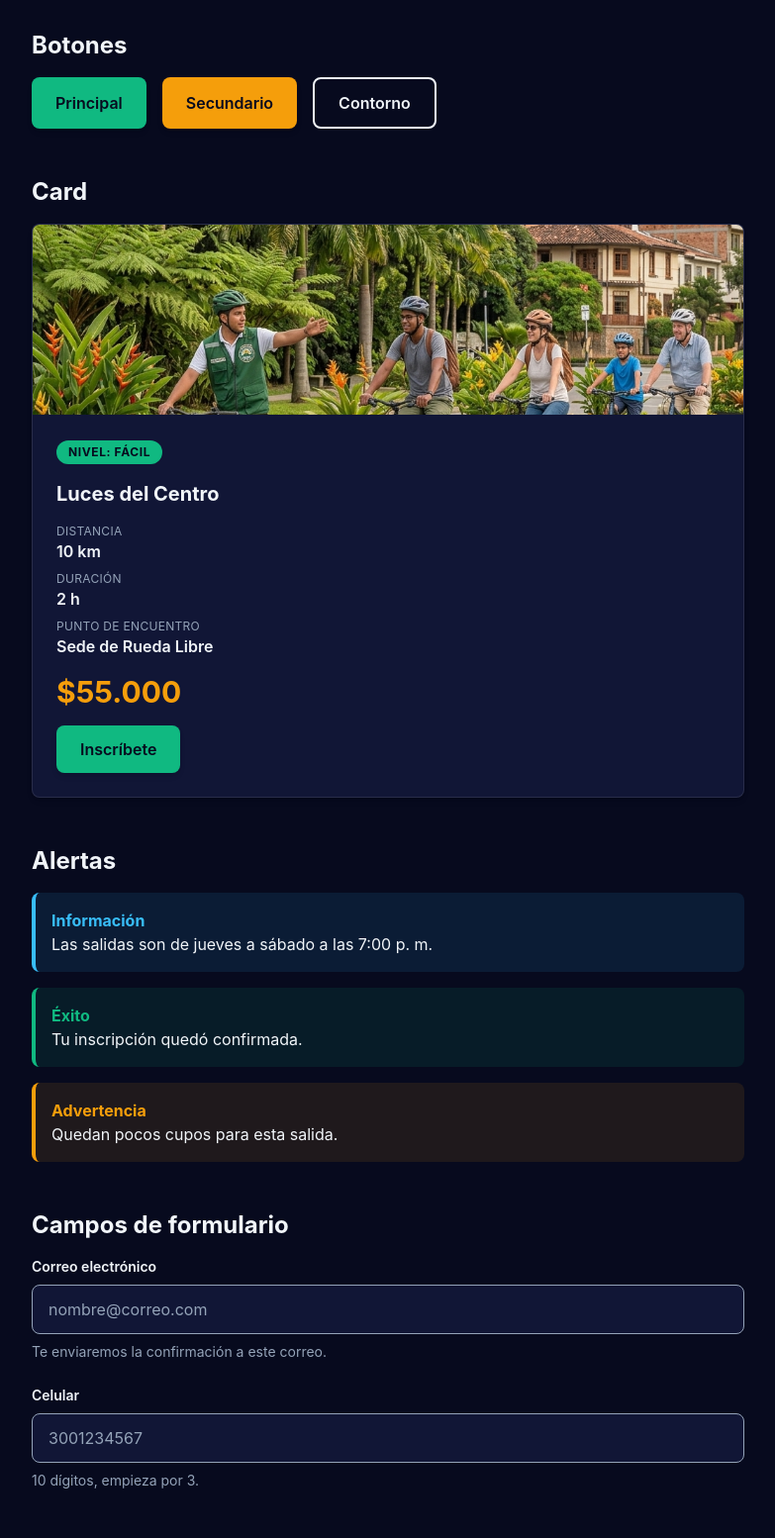
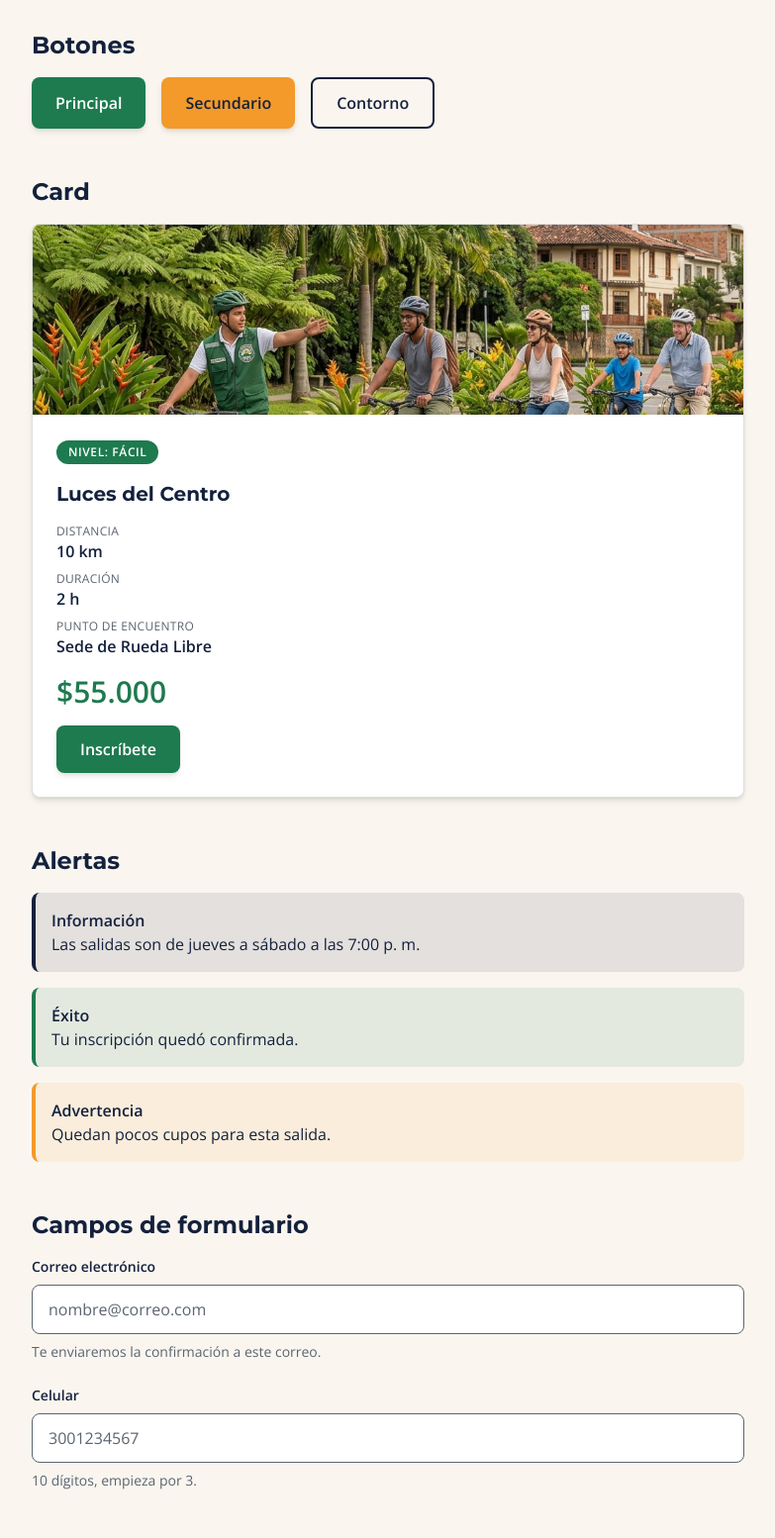
Before and after one commit to nicolas-10-23/Ruta_Basica, a website: page rueda-libre/nocturna/componentes.html in a window 1280 px wide. Shown: the part 106-1660 px from the top of the page at 99% size, without its empty margins (248-1031 px from the left). Drawn offline with nearby package versions, Linux system fonts and the light colour scheme.

Commit message:
feat: tema de marca con @theme y modo oscuro en Rueda Nocturna

```diff
--- a/rueda-libre/nocturna/componentes.html
+++ b/rueda-libre/nocturna/componentes.html
@@ -4,78 +4,77 @@
     <meta charset="UTF-8">
     <meta name="viewport" content="width=device-width, initial-scale=1.0">
     <title>Kit de componentes | Rueda Nocturna</title>
+    <link rel="preconnect" href="https://fonts.googleapis.com">
+    <link rel="preconnect" href="https://fonts.gstatic.com" crossorigin>
+    <link href="https://fonts.googleapis.com/css2?family=Montserrat:wght@700&family=Open+Sans:wght@400;600&display=swap" rel="stylesheet">
     <link rel="stylesheet" href="src/output.css">
 </head>
-<body class="bg-midnight text-niebla">
+<body class="bg-crema font-texto text-azul-noche dark:bg-azul-noche dark:text-crema">
 
 <main class="mx-auto max-w-3xl space-y-12 px-6 py-12">
 
-    <h1 class="text-4xl font-bold">Kit de componentes</h1>
+    <h1 class="font-titulos text-4xl font-bold">Kit de componentes</h1>
 
-    <!-- BOTONES -->
     <section class="space-y-4">
-        <h2 class="text-2xl font-bold">Botones</h2>
+        <h2 class="font-titulos text-2xl font-bold">Botones</h2>
         <div class="flex flex-wrap gap-4">
-            <button type="button" class="rounded-lg bg-ciclon px-6 py-3 font-semibold text-midnight shadow-md hover:bg-emerald-400 focus:outline-none focus:ring-4 focus:ring-farola focus:ring-offset-2 focus:ring-offset-midnight">Principal</button>
-            <button type="button" class="rounded-lg bg-farola px-6 py-3 font-semibold text-midnight shadow-md hover:bg-amber-300 focus:outline-none focus:ring-4 focus:ring-niebla focus:ring-offset-2 focus:ring-offset-midnight">Secundario</button>
-            <button type="button" class="rounded-lg border-2 border-niebla px-6 py-3 font-semibold text-niebla hover:bg-niebla hover:text-midnight focus:outline-none focus:ring-4 focus:ring-farola focus:ring-offset-2 focus:ring-offset-midnight">Contorno</button>
+            <button type="button" class="rounded-lg bg-verde-ruta px-6 py-3 font-semibold text-white shadow-md hover:brightness-90 focus:outline-none focus:ring-4 focus:ring-azul-noche focus:ring-offset-2 focus:ring-offset-crema dark:focus:ring-amarillo-farol dark:focus:ring-offset-azul-noche">Principal</button>
+            <button type="button" class="rounded-lg bg-naranja-pedal px-6 py-3 font-semibold text-azul-noche shadow-md hover:bg-amarillo-farol focus:outline-none focus:ring-4 focus:ring-azul-noche focus:ring-offset-2 focus:ring-offset-crema dark:focus:ring-amarillo-farol dark:focus:ring-offset-azul-noche">Secundario</button>
+            <button type="button" class="rounded-lg border-2 border-azul-noche px-6 py-3 font-semibold text-azul-noche hover:bg-azul-noche hover:text-crema focus:outline-none focus:ring-4 focus:ring-azul-noche focus:ring-offset-2 focus:ring-offset-crema dark:border-crema dark:text-crema dark:hover:bg-crema dark:hover:text-azul-noche dark:focus:ring-amarillo-farol dark:focus:ring-offset-azul-noche">Contorno</button>
         </div>
     </section>
 
-    <!-- CARD -->
     <section class="space-y-4">
-        <h2 class="text-2xl font-bold">Card</h2>
-        <article class="overflow-hidden rounded-lg border border-white/10 bg-aburra shadow-md transition-shadow hover:border-farola hover:shadow-2xl">
+        <h2 class="font-titulos text-2xl font-bold">Card</h2>
+        <article class="overflow-hidden rounded-lg border border-azul-noche/15 bg-white shadow-md transition-shadow hover:border-naranja-pedal hover:shadow-2xl dark:border-white/10 dark:bg-white/5 dark:hover:border-amarillo-farol">
             <img src="../img/ruta.png" alt="Ciclistas recorriendo una ruta nocturna" class="h-48 w-full object-cover">
             <div class="space-y-4 p-6">
-                <span class="inline-block rounded-full bg-ciclon px-3 py-1 text-xs font-bold uppercase tracking-wider text-midnight">Nivel: Fácil</span>
-                <h3 class="text-xl font-bold">Luces del Centro</h3>
+                <span class="inline-block rounded-full bg-verde-ruta px-3 py-1 text-xs font-bold uppercase tracking-wider text-white">Nivel: Fácil</span>
+                <h3 class="font-titulos text-xl font-bold">Luces del Centro</h3>
                 <ul class="space-y-2">
-                    <li><span class="block text-xs uppercase tracking-wide text-asfalto">Distancia</span><span class="font-semibold">10 km</span></li>
-                    <li><span class="block text-xs uppercase tracking-wide text-asfalto">Duración</span><span class="font-semibold">2 h</span></li>
-                    <li><span class="block text-xs uppercase tracking-wide text-asfalto">Punto de encuentro</span><span class="font-semibold">Sede de Rueda Libre</span></li>
+                    <li><span class="block text-xs uppercase tracking-wide text-gris-asfalto dark:text-crema/75">Distancia</span><span class="font-semibold">10 km</span></li>
+                    <li><span class="block text-xs uppercase tracking-wide text-gris-asfalto dark:text-crema/75">Duración</span><span class="font-semibold">2 h</span></li>
+                    <li><span class="block text-xs uppercase tracking-wide text-gris-asfalto dark:text-crema/75">Punto de encuentro</span><span class="font-semibold">Sede de Rueda Libre</span></li>
                 </ul>
-                <p class="text-3xl font-bold text-farola">$55.000</p>
-                <button type="button" class="rounded-lg bg-ciclon px-6 py-3 font-semibold text-midnight shadow-md hover:bg-emerald-400 focus:outline-none focus:ring-4 focus:ring-farola focus:ring-offset-2 focus:ring-offset-aburra">Inscríbete</button>
+                <p class="text-3xl font-bold text-verde-ruta dark:text-amarillo-farol">$55.000</p>
+                <button type="button" class="rounded-lg bg-verde-ruta px-6 py-3 font-semibold text-white shadow-md hover:brightness-90 focus:outline-none focus:ring-4 focus:ring-azul-noche focus:ring-offset-2 focus:ring-offset-white dark:focus:ring-amarillo-farol dark:focus:ring-offset-azul-noche">Inscríbete</button>
             </div>
         </article>
     </section>
 
-    <!-- ALERTAS -->
     <section class="space-y-4">
-        <h2 class="text-2xl font-bold">Alertas</h2>
+        <h2 class="font-titulos text-2xl font-bold">Alertas</h2>
 
-        <div role="region" aria-label="Información" class="rounded-lg border-l-4 border-info bg-info/10 p-4">
-            <p class="font-bold text-info">Información</p>
-            <p class="text-niebla">Las salidas son de jueves a sábado a las 7:00 p. m.</p>
+        <div role="region" aria-label="Información" class="rounded-lg border-l-4 border-azul-noche bg-azul-noche/10 p-4 dark:border-crema dark:bg-crema/10">
+            <p class="font-bold">Información</p>
+            <p>Las salidas son de jueves a sábado a las 7:00 p. m.</p>
         </div>
 
-        <div role="status" class="rounded-lg border-l-4 border-ciclon bg-ciclon/10 p-4">
-            <p class="font-bold text-ciclon">Éxito</p>
-            <p class="text-niebla">Tu inscripción quedó confirmada.</p>
+        <div role="status" class="rounded-lg border-l-4 border-verde-ruta bg-verde-ruta/10 p-4">
+            <p class="font-bold">Éxito</p>
+            <p>Tu inscripción quedó confirmada.</p>
         </div>
 
-        <div role="region" aria-label="Advertencia" class="rounded-lg border-l-4 border-farola bg-farola/10 p-4">
-            <p class="font-bold text-farola">Advertencia</p>
-            <p class="text-niebla">Quedan pocos cupos para esta salida.</p>
+        <div role="region" aria-label="Advertencia" class="rounded-lg border-l-4 border-naranja-pedal bg-naranja-pedal/10 p-4">
+            <p class="font-bold">Advertencia</p>
+            <p>Quedan pocos cupos para esta salida.</p>
         </div>
     </section>
 
-    <!-- CAMPOS -->
     <section class="space-y-4">
-        <h2 class="text-2xl font-bold">Campos de formulario</h2>
+        <h2 class="font-titulos text-2xl font-bold">Campos de formulario</h2>
         <form class="space-y-6" action="#" method="post">
 
             <div class="space-y-2">
                 <label for="correo" class="block text-sm font-semibold">Correo electrónico</label>
-                <input type="email" id="correo" name="correo" placeholder="nombre@correo.com" aria-describedby="ayuda-correo" class="w-full rounded-lg border border-asfalto bg-aburra px-4 py-3 text-niebla placeholder:text-asfalto focus:border-ciclon focus:outline-none focus:ring-4 focus:ring-ciclon/50">
-                <p id="ayuda-correo" class="text-sm text-asfalto">Te enviaremos la confirmación a este correo.</p>
+                <input type="email" id="correo" name="correo" placeholder="nombre@correo.com" aria-describedby="ayuda-correo" class="w-full rounded-lg border border-gris-asfalto bg-white px-4 py-3 text-azul-noche placeholder:text-gris-asfalto focus:border-verde-ruta focus:outline-none focus:ring-4 focus:ring-verde-ruta dark:border-crema/50 dark:bg-white/5 dark:text-crema dark:placeholder:text-crema/70 dark:focus:border-amarillo-farol dark:focus:ring-amarillo-farol">
+                <p id="ayuda-correo" class="text-sm text-gris-asfalto dark:text-crema/75">Te enviaremos la confirmación a este correo.</p>
             </div>
 
             <div class="space-y-2">
                 <label for="celular" class="block text-sm font-semibold">Celular</label>
-                <input type="tel" id="celular" name="celular" placeholder="3001234567" aria-describedby="ayuda-celular" class="w-full rounded-lg border border-asfalto bg-aburra px-4 py-3 text-niebla placeholder:text-asfalto focus:border-ciclon focus:outline-none focus:ring-4 focus:ring-ciclon/50">
-                <p id="ayuda-celular" class="text-sm text-asfalto">10 dígitos, empieza por 3.</p>
+                <input type="tel" id="celular" name="celular" placeholder="3001234567" aria-describedby="ayuda-celular" class="w-full rounded-lg border border-gris-asfalto bg-white px-4 py-3 text-azul-noche placeholder:text-gris-asfalto focus:border-verde-ruta focus:outline-none focus:ring-4 focus:ring-verde-ruta dark:border-crema/50 dark:bg-white/5 dark:text-crema dark:placeholder:text-crema/70 dark:focus:border-amarillo-farol dark:focus:ring-amarillo-farol">
+                <p id="ayuda-celular" class="text-sm text-gris-asfalto dark:text-crema/75">10 dígitos, empieza por 3.</p>
             </div>
 
         </form>
--- /dev/null
+++ b/rueda-libre/nocturna/postcss.config.js
@@ -0,0 +1,6 @@
+module.exports = {
+  plugins: {
+    tailwindcss: {},
+    autoprefixer: {},
+  },
+}
--- a/rueda-libre/nocturna/src/input.css
+++ b/rueda-libre/nocturna/src/input.css
@@ -1,12 +1,3 @@
-@import "tailwindcss";
-
-@theme {
-    --color-midnight: #070A1E;
-    --color-aburra: #111636;
-    --color-ciclon: #10B981;
-    --color-farola: #F59E0B;
-    --color-orquidea: #D946EF;
-    --color-niebla: #F1F5F9;
-    --color-asfalto: #94A3B8;
-    --color-info: #38BDF8;
-}
+@tailwind base;
+@tailwind components;
+@tailwind utilities;
--- /dev/null
+++ b/rueda-libre/nocturna/tailwind.config.js
@@ -0,0 +1,29 @@
+/** @type {import('tailwindcss').Config} */
+module.exports = {
+  darkMode: 'media',
+
+  content: [
+    "./*.html",
+    "./src/**/*.{html,js}"
+  ],
+
+  theme: {
+    extend: {
+      colors: {
+        'verde-ruta': '#1E7A4F',
+        'naranja-pedal': '#F39A2B',
+        'azul-noche': '#14213D',
+        'crema': '#FAF6EF',
+        'gris-asfalto': '#5B6470',
+        'amarillo-farol': '#FFD166'
+      },
+
+      fontFamily: {
+        titulos: ['Montserrat', 'Arial', 'sans-serif'],
+        texto: ['Open Sans', 'Arial', 'sans-serif']
+      }
+    }
+  },
+
+  plugins: []
+};
```
Also changed, not shown: rueda-libre/nocturna/index.html (+68 -71 lines), rueda-libre/nocturna/package.json (+6 -2 lines), rueda-libre/nocturna/src/output.css, 1 other file.
